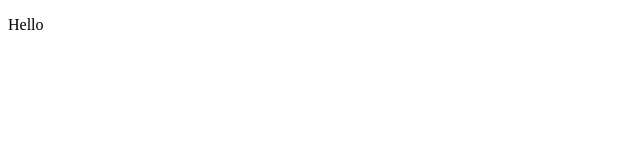
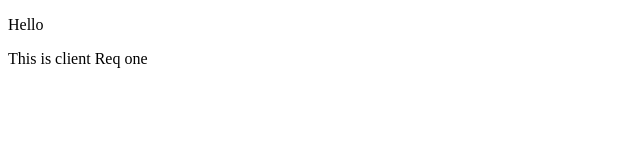
Before and after one commit to Agshwe/test, a plain HTML site: page index.html in a window 1280 px wide. Shown: the whole page, without its empty margins (0-640 px from the left). Drawn offline with Linux system fonts and the light colour scheme.

Commit message:
client-one

```diff
--- a/index.html
+++ b/index.html
@@ -8,5 +8,6 @@
 </head>
 <body>
     <p>Hello</p>
+    <p>This is client Req one</p>
 </body>
 </html>
```
